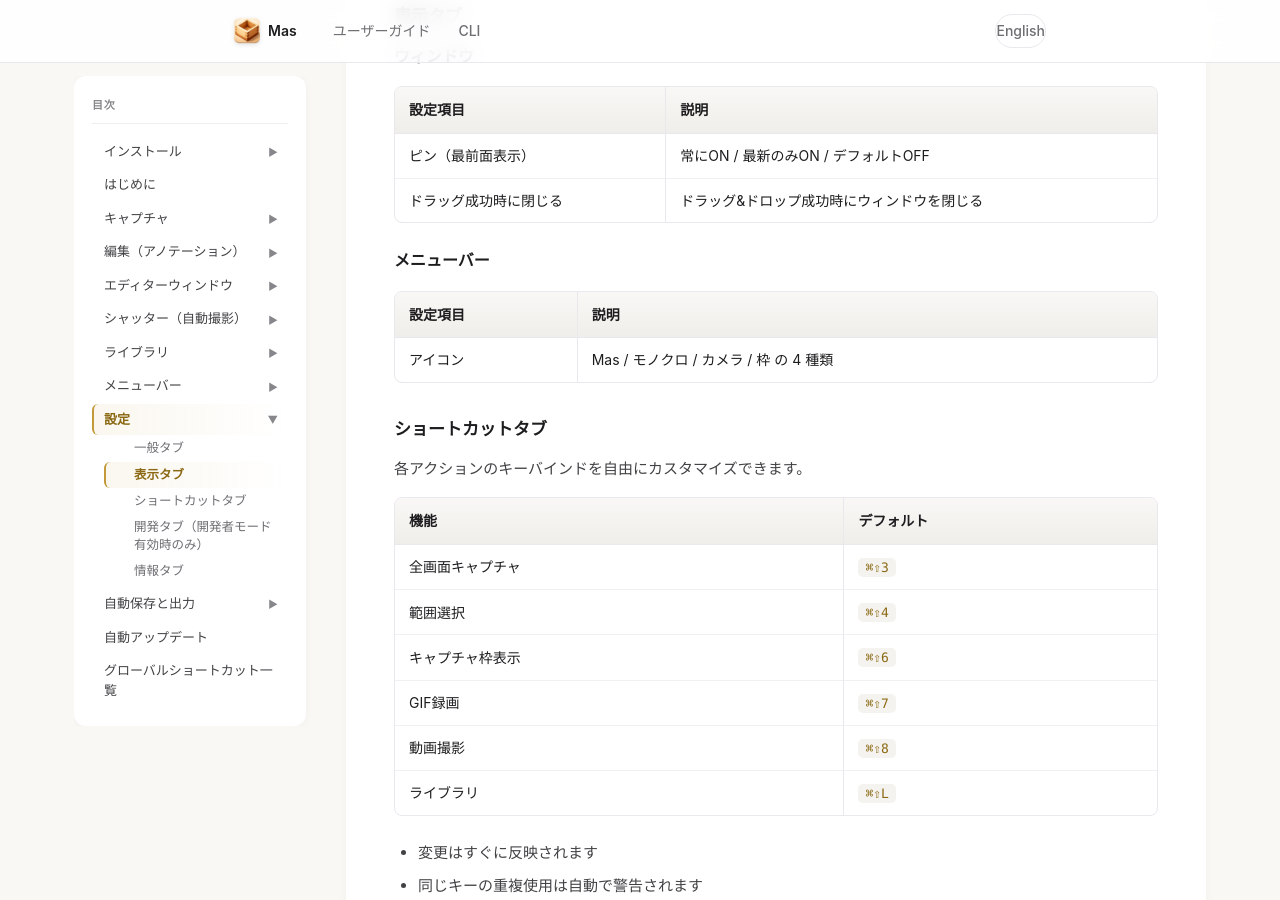
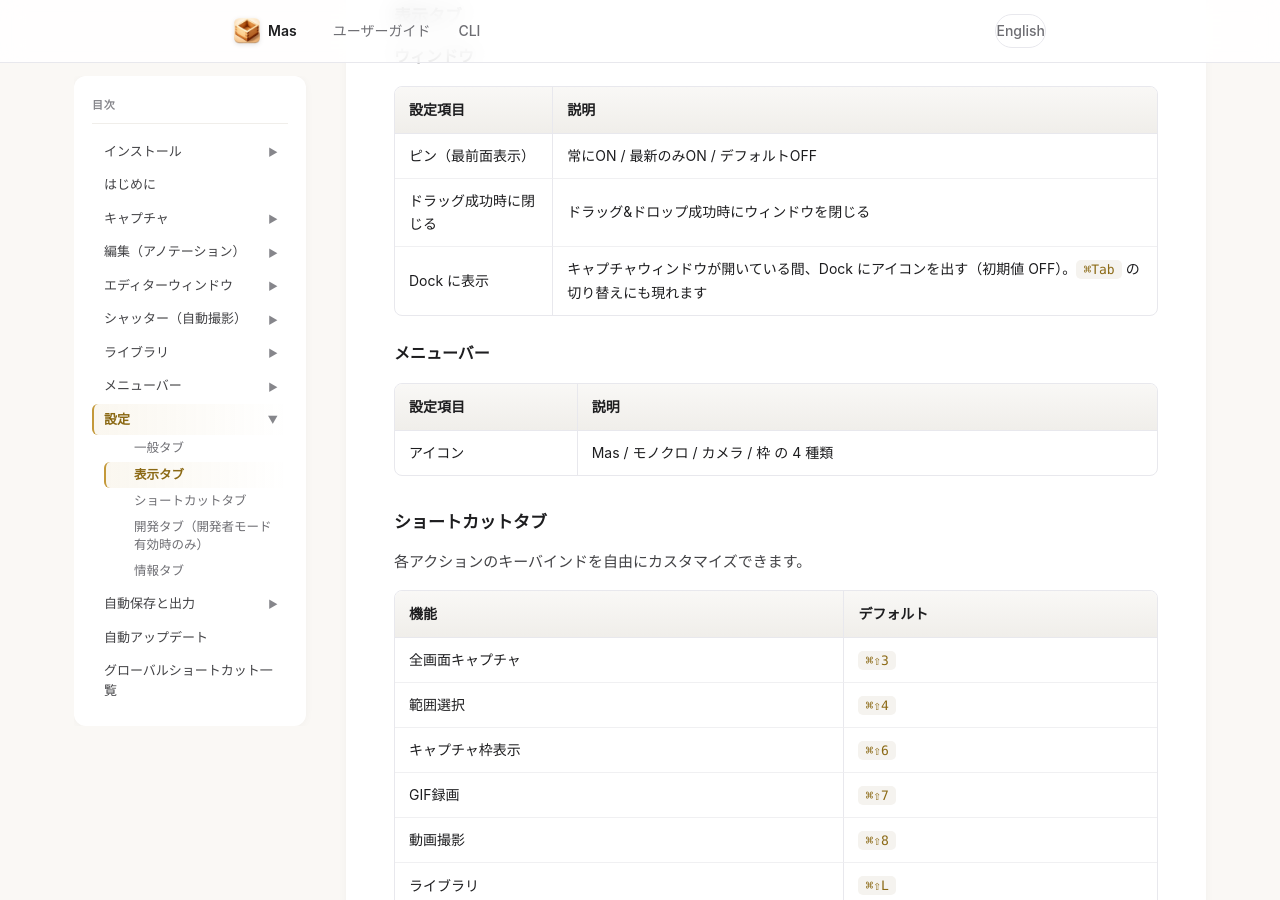
Before and after one commit to piggest/Mas, a Jekyll site: the page built from docs/user-guide.md, in a window 1280 px wide and 900 px high, scrolled down 16767 px. Built offline with Jekyll 4.4.1, drawn with Linux system fonts in a browser that asks for light colours.

Commit message:
Release v5.4.0
マイナーリリース: v5.3.0 → v5.4.0

キャプチャウィンドウの Dock 表示設定について、ユーザーガイドに追記。

Co-Authored-By: Claude Opus 5 (1M context) <noreply@anthropic.com>

```diff
--- a/docs/index.html
+++ b/docs/index.html
@@ -439,7 +439,7 @@ footer a:hover {
     <a class="download-btn" href="https://github.com/piggest/Mas/releases/latest">ダウンロード</a>
     <a class="guide-btn" href="user-guide/">ユーザーガイドを開く</a>
   </div>
-  <span class="version">v5.3.0 — macOS 13.0+</span>
+  <span class="version">v5.4.0 — macOS 13.0+</span>
 </section>
 
 <section class="screenshot-section">
--- a/docs/user-guide.md
+++ b/docs/user-guide.md
@@ -505,6 +505,7 @@ VisionKit の Live Text を使用しており、日本語（縦書き含む）/
 |---------|------|
 | ピン（最前面表示） | 常にON / 最新のみON / デフォルトOFF |
 | ドラッグ成功時に閉じる | ドラッグ&ドロップ成功時にウィンドウを閉じる |
+| Dock に表示 | キャプチャウィンドウが開いている間、Dock にアイコンを出す（初期値 OFF）。`⌘Tab` の切り替えにも現れます |
 
 #### メニューバー
 
```
Also changed, not shown: docs/en/user-guide.md (+1 -0 lines), README.md, 1 other file.
